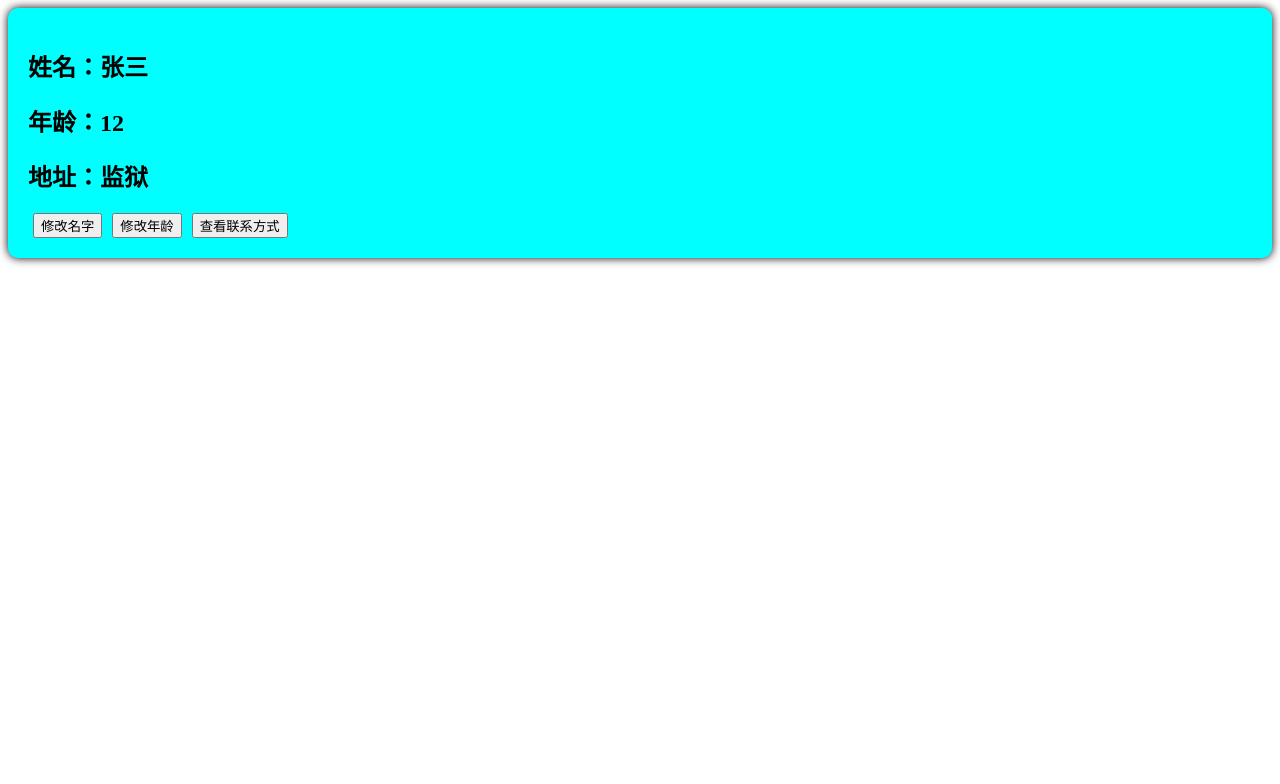
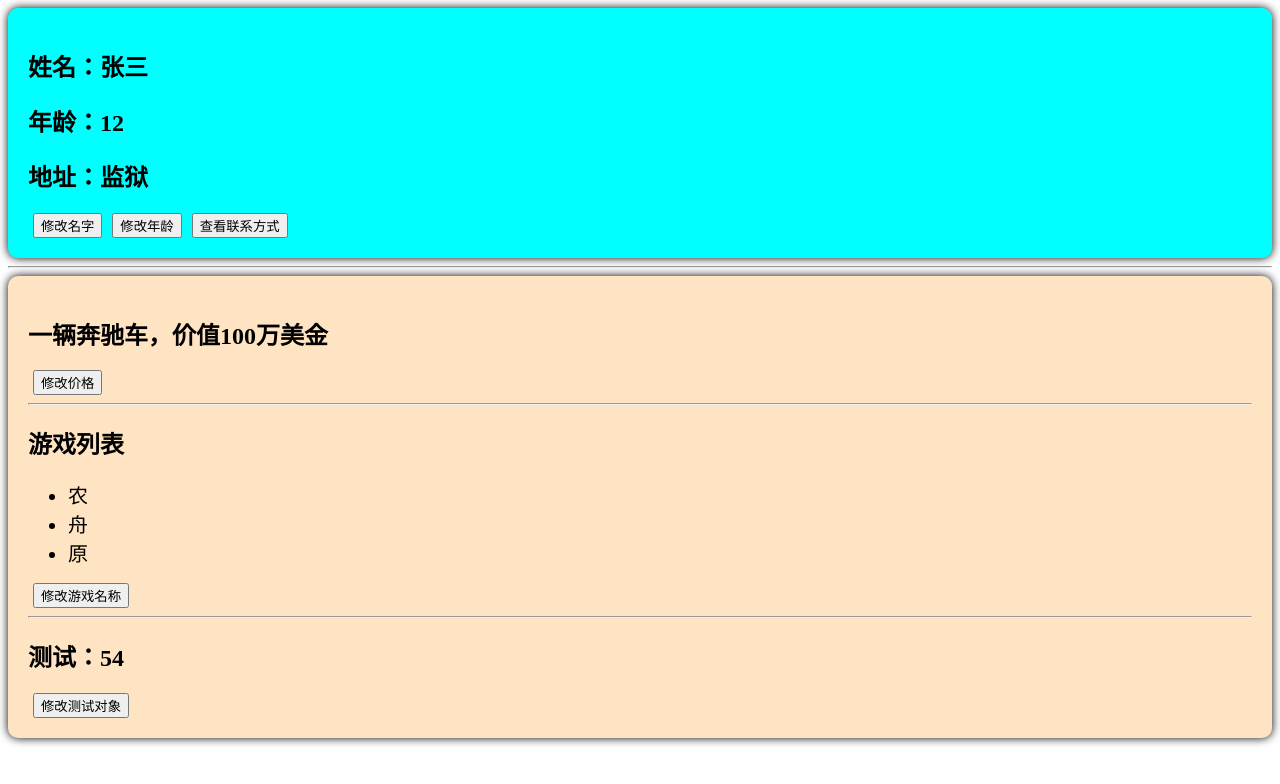
Before and after one commit to yiang231/vue3, a Vue app: page / in a window 1280 px wide. Shown: the top 784 px of the page. Built offline with nearby package versions, Linux system fonts and the light colour scheme.

Commit message:
reactive对象类型响应式数据

```diff
--- a/src/App.vue
+++ b/src/App.vue
@@ -1,13 +1,16 @@
 <template>
   <components_Person />
+  <hr />
+  <components_Car />
 </template>
 
 <script>
 import components_Person from '@/components/Person.vue'
+import components_Car from '@/components/Car.vue'
 export default {
   // 组件名
   name: 'App',
-  components: { components_Person }
+  components: { components_Person, components_Car }
 }
 </script>
 
--- /dev/null
+++ b/src/components/Car.vue
@@ -0,0 +1,63 @@
+<template>
+  <div class="car">
+    <h2>一辆{{ car.brand }}车，价值{{ car.price }}万美金</h2>
+    <button @click="changePrice()">修改价格</button>
+    <hr />
+    <h2>游戏列表</h2>
+    <ul>
+      <li v-for="game in games" v-bind:key="game.id">{{ game.name }}</li>
+    </ul>
+    <button @click="changeGameName()">修改游戏名称</button>
+    <hr />
+    <h2>测试：{{ obj.a.b.c }}</h2>
+    <button @click="changeObj()">修改测试对象</button>
+  </div>
+</template>
+
+<script lang="ts">
+export default {
+  name: 'components_Car'
+}
+</script>
+<script lang="ts" setup>
+import { reactive } from 'vue'
+
+let car = reactive({ brand: '奔驰', price: 100 })
+let games = reactive([
+  { id: 'game1', name: '农' },
+  { id: 'game2', name: '舟' },
+  { id: 'game3', name: '原' }
+])
+let obj = reactive({
+  a: {
+    b: {
+      c: 54
+    }
+  }
+})
+function changePrice() {
+  car.price += 10
+}
+function changeGameName() {
+  games[0].name = '王者荣耀'
+  games[1].name = '明日方舟'
+  games[2].name = '原神启动'
+}
+function changeObj() {
+  obj.a.b.c = 666
+}
+</script>
+<style scoped>
+.car {
+  background-color: bisque;
+  box-shadow: 0 0 10px;
+  border-radius: 10px;
+  padding: 20px;
+}
+button {
+  margin: 0 5px;
+}
+li {
+  font-size: 20px;
+}
+</style>
```
